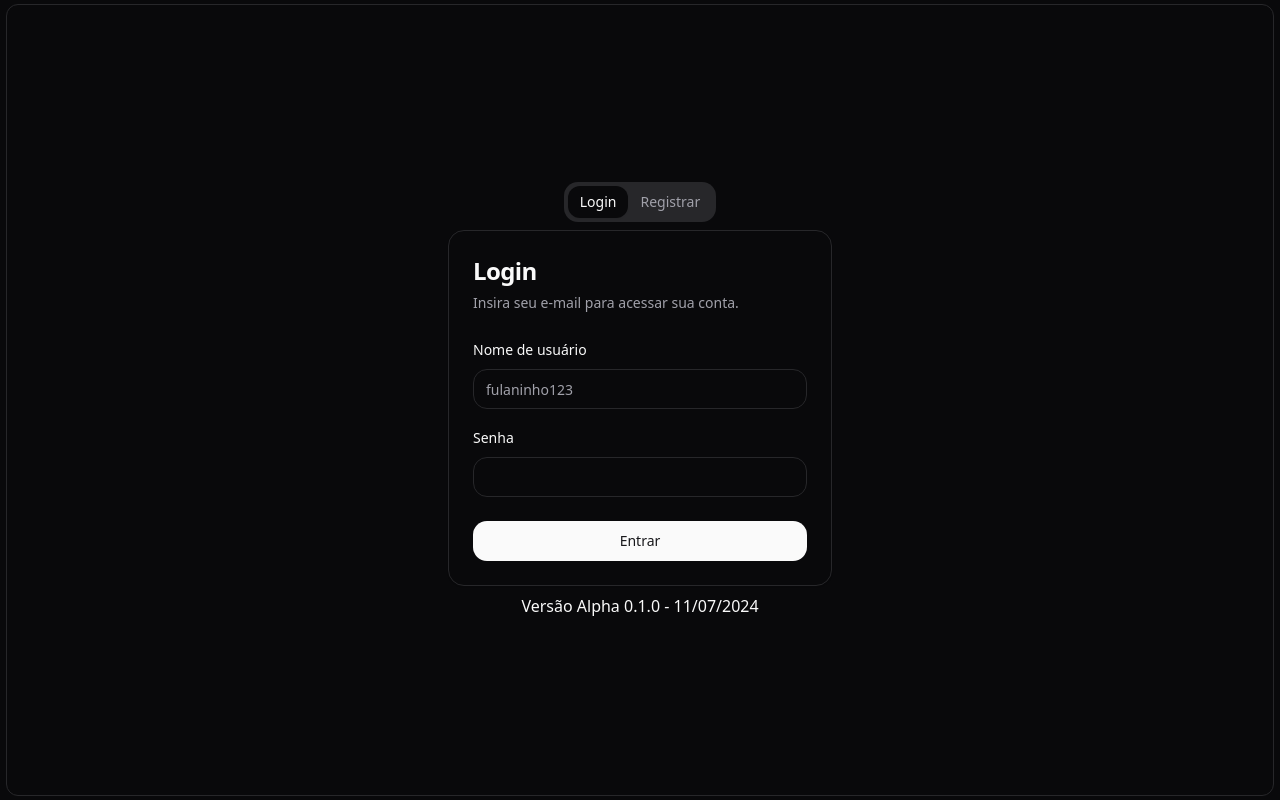
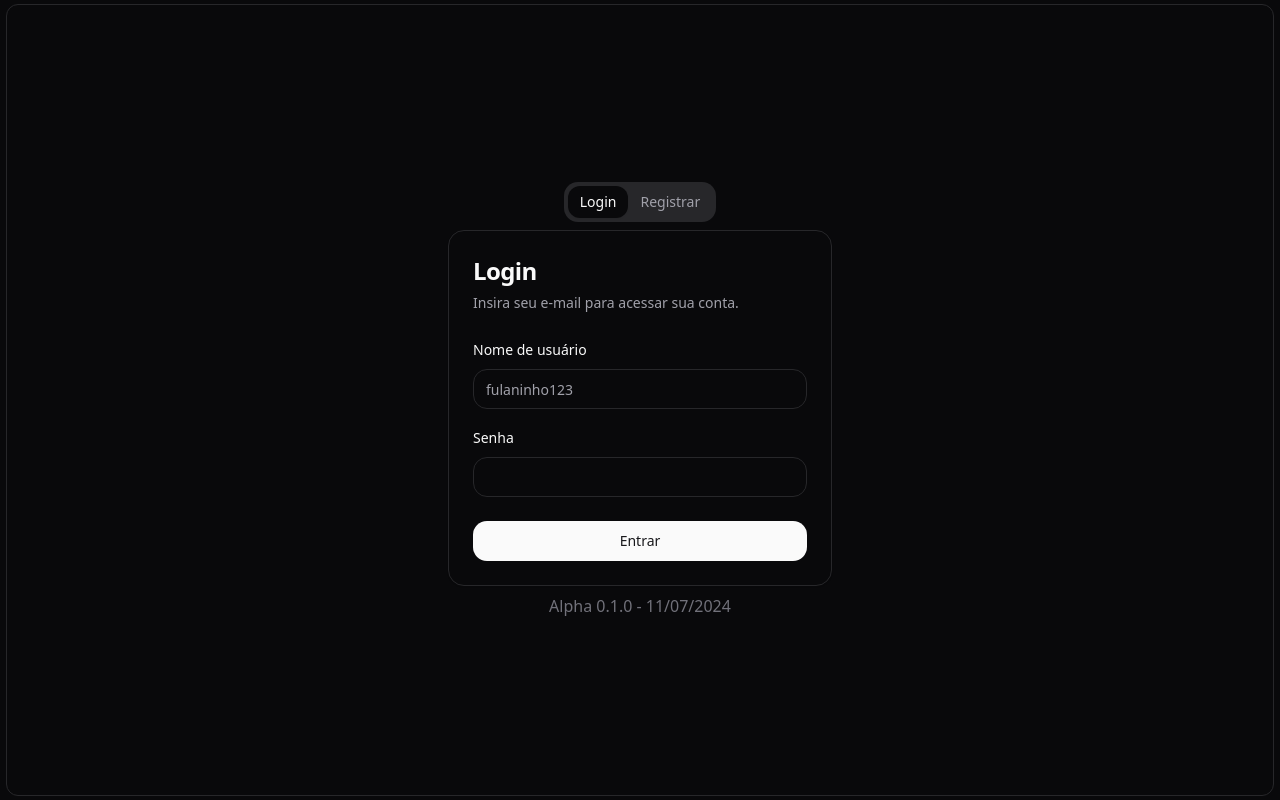
Before and after one commit to pdrhp/LabChat, a React (Vite) app: page /login in a window 1280 px wide. Built offline with nearby package versions, Linux system fonts and the light colour scheme; no server answers.

Commit message:
buid: version fix

```diff
--- a/src/pages/auth/login-page.tsx
+++ b/src/pages/auth/login-page.tsx
@@ -28,7 +28,7 @@ const LoginPage = () => {
   return (
     <div className="h-full w-full flex flex-col justify-center items-center">
         <AuthenticationTab/>
-        <p>Versão {appVersion}</p>
+        <p className="text-zinc-500">{appVersion}</p>
     </div>
   )
 }
```
